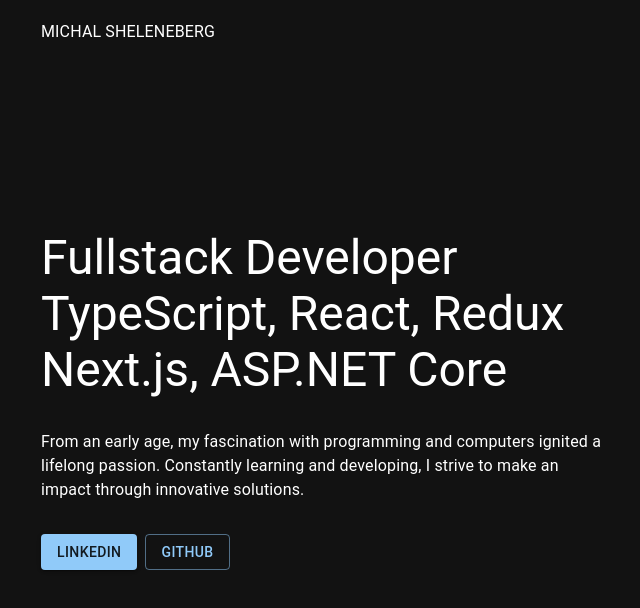
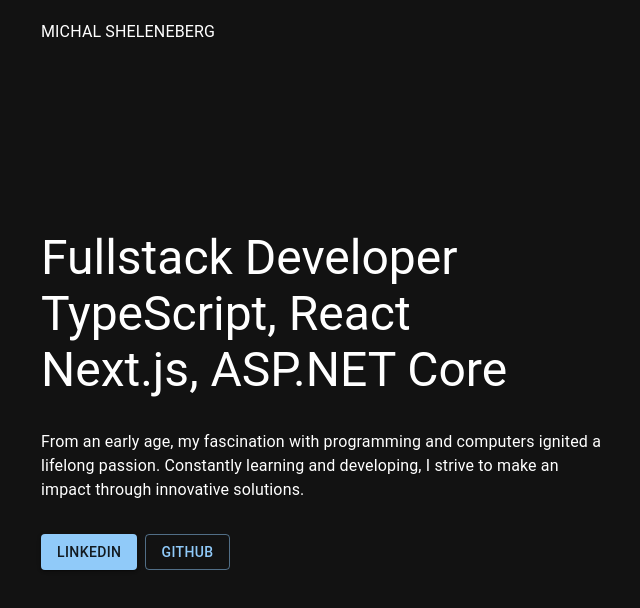
Before and after one commit to michalshelenberg/michalshelenberg, a Next.js app: page / in a window 1280 px wide. Shown: the top 608 px of the page, without its empty margins (315-955 px from the left). Built offline with nearby package versions, Linux system fonts and the light colour scheme; what @mui/material-nextjs would draw is missing.

Commit message:
Update header

```diff
--- a/app/page.tsx
+++ b/app/page.tsx
@@ -16,7 +16,7 @@
         <Typography sx={{ typography: { xs: "h5", md: "h3" }, mb: 4 }}>
           Fullstack Developer
           <br />
-          TypeScript, React, Redux
+          TypeScript, React
           <br />
           Next.js, ASP.NET Core
         </Typography>
```
